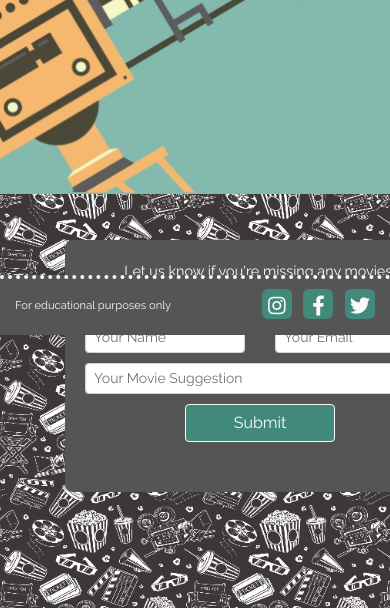
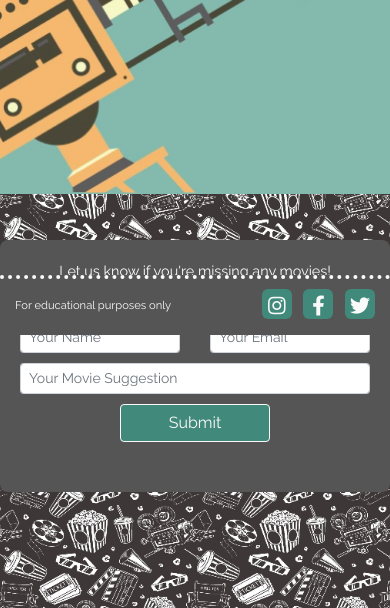
Before and after one commit to fernandagil/MS3, a Flask app: page / in a window 390 px wide; the page is wider, and only the part inside the window is pictured. Shown: the part 509-1117 px from the top of that part. Run offline with Flask 2, Linux system fonts and the light colour scheme; data that the repository does not hold is empty; some libraries are stand-ins or nearby versions; some web fonts are replaced.

Commit message:
Fix suggestion form overflow on mobile

```diff
--- a/templates/movies.html
+++ b/templates/movies.html
@@ -30,7 +30,7 @@
         </div>
     </div>
 
-    <div class="col-12 col-md-8 offset-2 suggestion-container text-container">
+    <div class="col-12 col-md-8 offset-md-2 suggestion-container text-container">
         <p>Let us know if you're missing any movies!</p>
         <form onsubmit="return sendMail(this);" class="suggestion-form">
             <div class="row">
```
